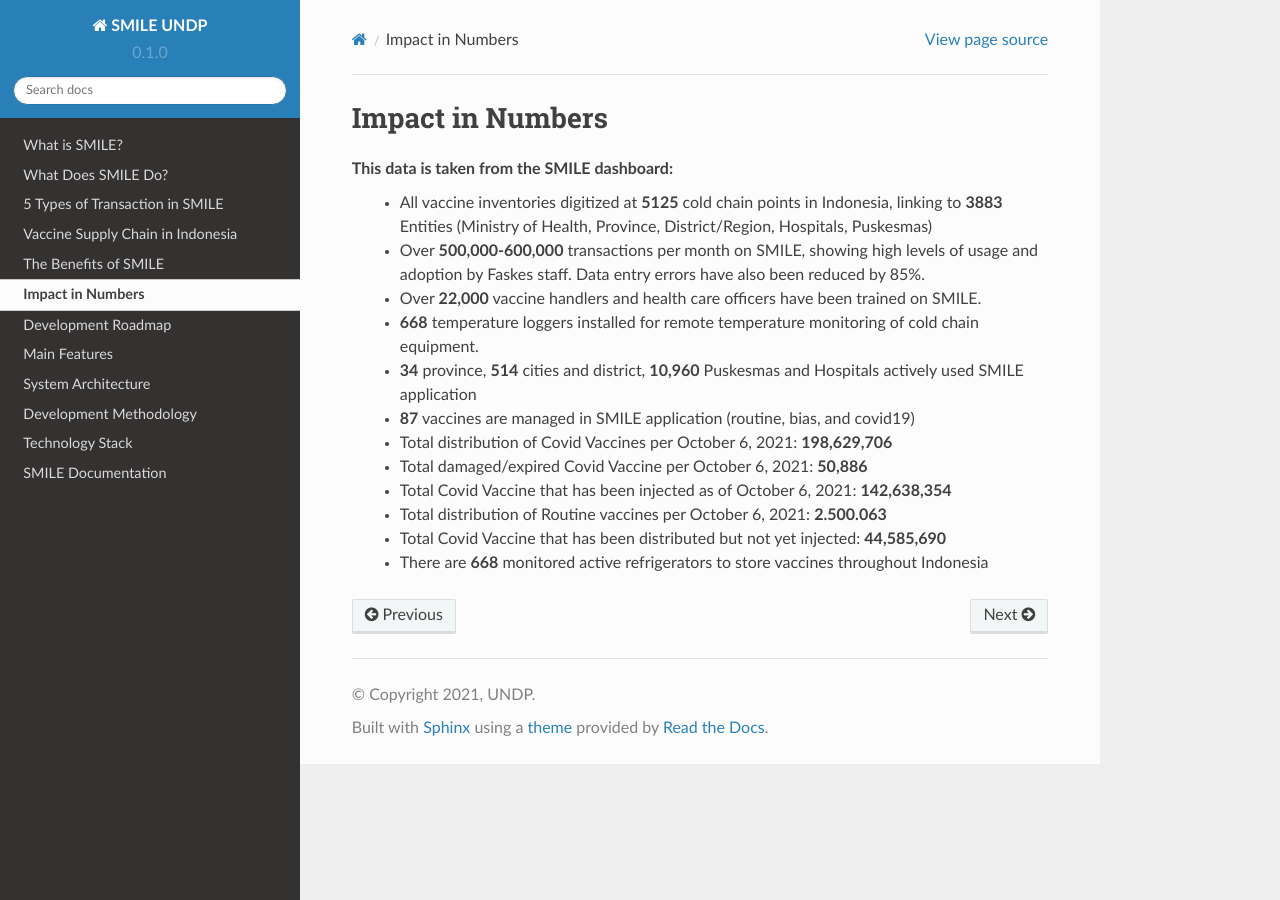
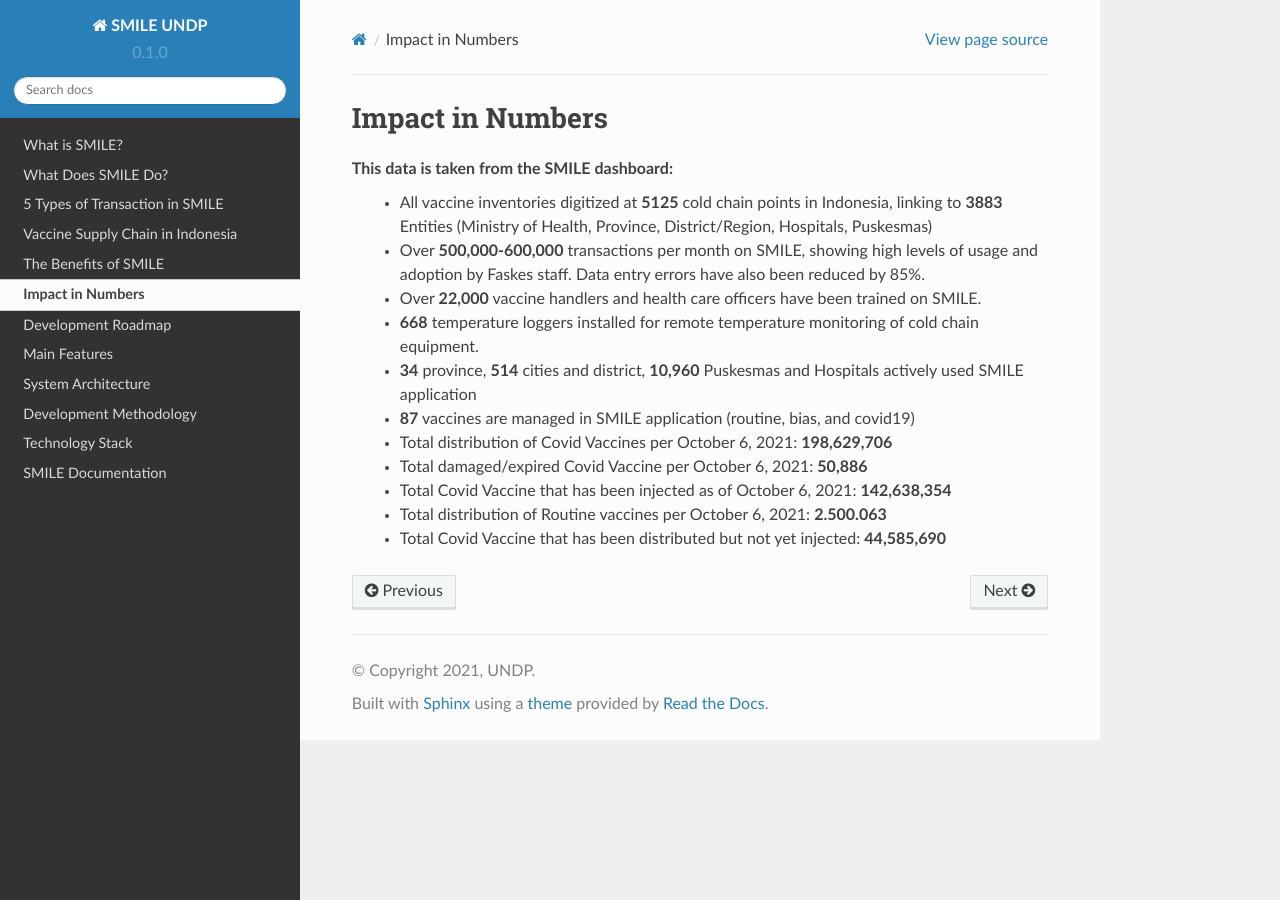
Before and after one commit to smile-indonesia/documentation, a Sphinx documentation site: the page built from docs/source/impact.rst, in a window 1280 px wide. Built offline with Sphinx 7.4.7 and the Read the Docs theme 2.0.0, drawn with Linux system fonts in a browser that asks for light colours.

Commit message:
Update impact.rst
update impact

```diff
--- a/docs/source/impact.rst
+++ b/docs/source/impact.rst
@@ -13,4 +13,3 @@
  - Total Covid Vaccine that has been injected as of October 6, 2021: **142,638,354**
  - Total distribution of Routine vaccines per October 6, 2021: **2.500.063**
  - Total Covid Vaccine that has been distributed but not yet injected: **44,585,690**
- - There are **668** monitored active refrigerators to store vaccines throughout Indonesia
```
